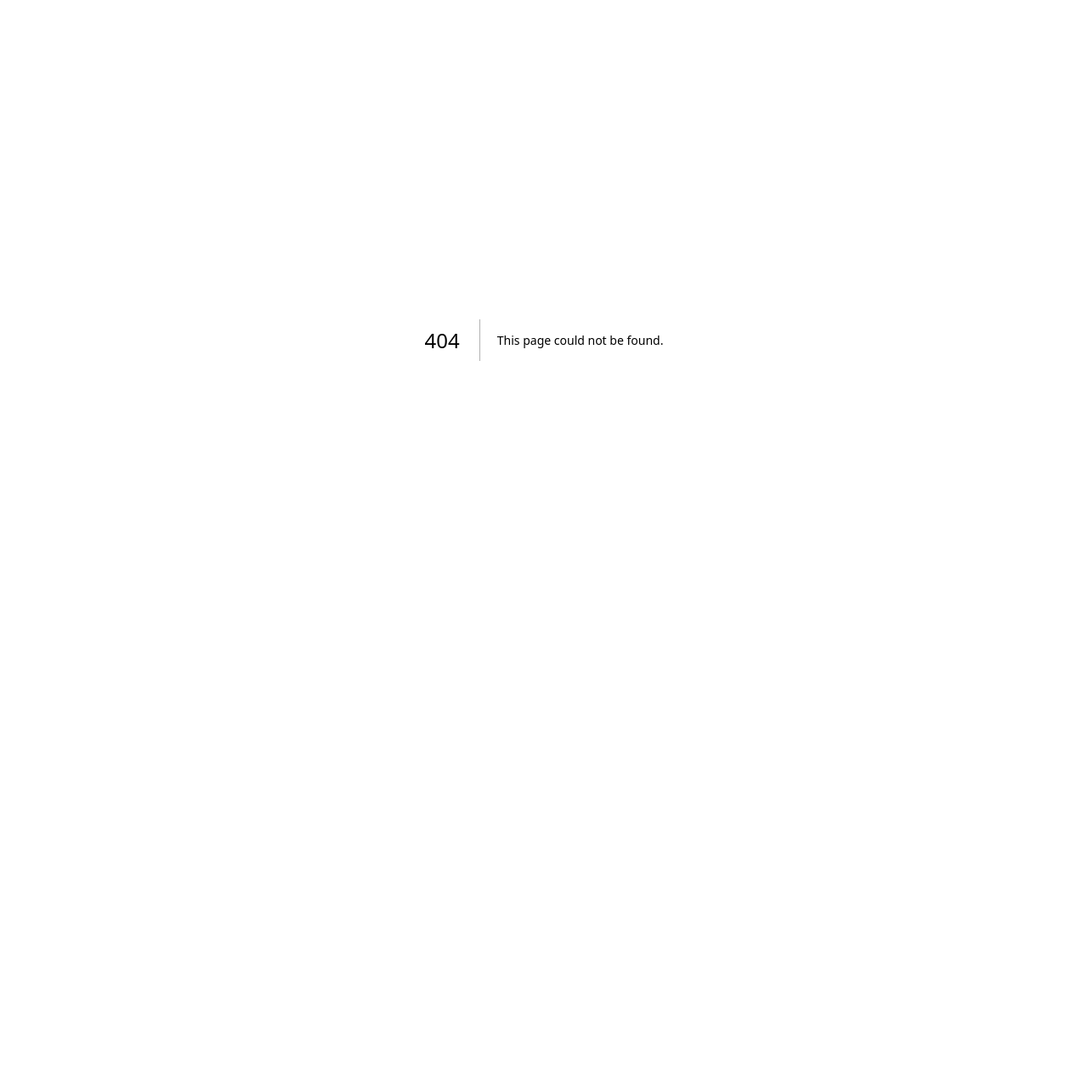
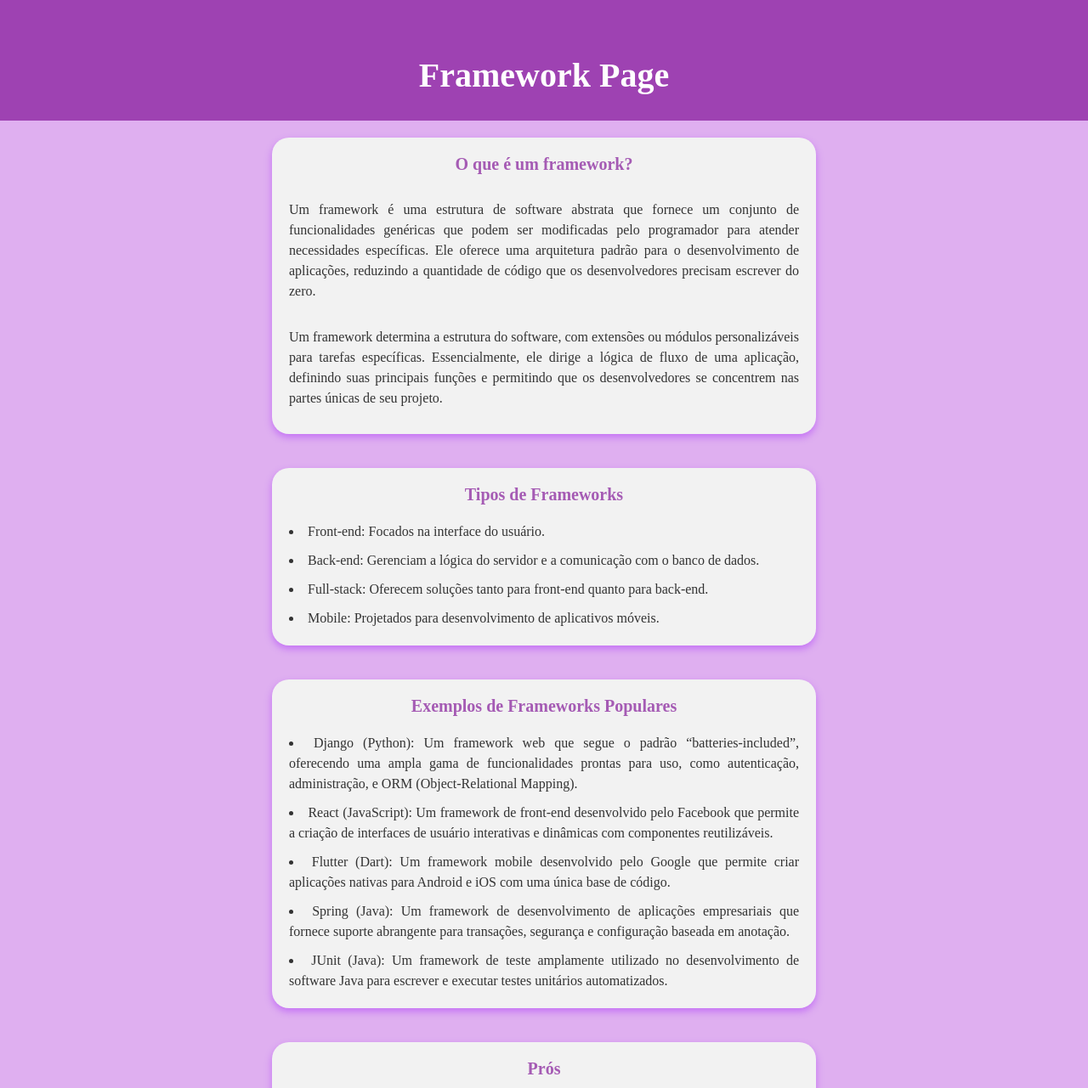
Before and after one commit to annabialeme/aulajs04, a Next.js app: page /Framework in a window 1280 px wide. Before the commit this address had no page. Shown: the top 1281 px of the page at 85% size. Before the commit the page ends 800 px from the top, so only its background shows below. Built offline with nearby package versions, Linux system fonts and the light colour scheme.

Commit message:
feat: estilização.

```diff
--- /dev/null
+++ b/src/app/Framework/Framework.module.css
@@ -0,0 +1,84 @@
+.container {
+    display: flex;
+    flex-direction: column;
+    align-items: center;
+    justify-content: center;
+    width: 100%;
+    background-color: #dfaff0;
+
+}
+.header {
+    width: 100%;
+    display: flex;
+    justify-content: center;
+    align-items: center;
+    background-color: #7b0992a6;
+    padding: 15px;
+}
+
+.header h1 {
+    margin-top: 50px;
+    margin-bottom: 15px;
+    font-size: 40px;
+    text-align: center;
+    font-weight: bold;
+    color: #ffffff;
+}
+
+.card {
+    width: 50%;
+    margin: 20px;
+    padding: 20px;
+  box-shadow: 0 4px 8px rgba(145,0,260,0.349);
+    border-radius: 20px;
+    background-color: #f2f2f2;
+    display: flex;
+    flex-direction: column;
+}
+
+.card h2 {
+    margin-top: 0;
+    font-size: 20px;
+    font-weight: bold;
+    color: #7b0992a6;
+    text-align: center;
+    margin-bottom: 10px;
+}
+
+.card p {
+    margin-bottom: 10px;
+    margin-top: 20px;
+    font-size: 16px;
+    line-height: 1.5;
+    color: #333;
+    text-align: justify;
+    text-justify: inter-word;
+}
+
+.card li {
+    margin-top: 10px;
+    font-size: 16px;
+    line-height: 1.5;
+    color: #333;
+    text-align: justify;
+    text-justify: inter-word;
+}
+
+.card h3 {
+    margin-top: 0;
+    margin-bottom: 10px;
+    font-size: 18px;
+    font-weight: bold;
+    color: #a32bbb6e;
+}
+
+@media (max-width: 768px) {
+    .card {
+        width: 80%;
+    }
+}
+@media (max-width: 480px) {
+    .card {
+        width: 100%;
+    }
+}
--- /dev/null
+++ b/src/app/Framework/page.jsx
@@ -0,0 +1,97 @@
+"use client";
+import React from "react";
+import styles from "./Framework.module.css";
+
+export default function Page() {
+  return (
+    <div className={styles.container}>
+        <div className={styles.header}>
+             <h1>Framework Page</h1>
+        </div>
+
+        <div className={styles.card}>
+                <h2>O que é um framework?</h2>
+                <p>Um framework é uma estrutura de software abstrata que fornece um conjunto de funcionalidades genéricas que podem ser modificadas pelo programador para atender necessidades específicas. Ele oferece uma arquitetura padrão para o desenvolvimento de aplicações, reduzindo a quantidade de código que os desenvolvedores precisam escrever do zero.  </p>
+                <p>Um framework determina a estrutura do software, com extensões ou módulos personalizáveis para tarefas específicas. Essencialmente, ele dirige a lógica de fluxo de uma aplicação, definindo suas principais funções e permitindo que os desenvolvedores se concentrem nas partes únicas de seu projeto.</p>
+          </div>
+
+          <div className={styles.card}>
+                <h2> Tipos de Frameworks</h2>
+                <li>Front-end: Focados na interface do usuário.</li>
+                <li>Back-end: Gerenciam a lógica do servidor e a comunicação com o banco de dados.</li>
+                <li>Full-stack: Oferecem soluções tanto para front-end quanto para back-end.</li>
+                <li>Mobile: Projetados para desenvolvimento de aplicativos móveis.</li>
+                </div>
+
+        <div className={styles.card}>
+                <h2>Exemplos de Frameworks Populares</h2>
+                <li>Django (Python): Um framework web que segue o padrão “batteries-included”, oferecendo uma ampla gama de funcionalidades prontas para uso, como autenticação, administração, e ORM (Object-Relational Mapping).</li>
+                <li>React (JavaScript): Um framework de front-end desenvolvido pelo Facebook que permite a criação de interfaces de usuário interativas e dinâmicas com componentes reutilizáveis.</li>
+                <li>Flutter (Dart): Um framework mobile desenvolvido pelo Google que permite criar aplicações nativas para Android e iOS com uma única base de código.</li>
+                <li>Spring (Java): Um framework de desenvolvimento de aplicações empresariais que fornece suporte abrangente para transações, segurança e configuração baseada em anotação.</li>
+                <li>JUnit (Java): Um framework de teste amplamente utilizado no desenvolvimento de software Java para escrever e executar testes unitários automatizados.</li>
+          </div>
+
+          <div className={styles.card}>
+                <h2>Prós</h2>
+                <h3>Desenvolvimento mais rápido:</h3>
+                <p>Frameworks fornecem estruturas e componentes pré-construídos, permitindo que os desenvolvedores criem aplicativos mais rapidamente. </p>
+                <h3>Reutilização de código:</h3>
+                <p>Permitem a reutilização de componentes e bibliotecas, economizando tempo e esforço na escrita de código do zero. </p>
+                <h3>Manutenção facilitada:</h3>
+                <p>A estrutura e o código padronizado tornam a manutenção e a atualização de aplicações mais simples. </p>
+                <h3>Segurança:</h3>
+                <p>Muitos frameworks incluem recursos de segurança integrados, como proteção contra ataques comuns, reduzindo a necessidade de implementar essas funcionalidades manualmente. </p>
+                <h3>Comunidade ativa:</h3>
+                <p>Frameworks populares contam com comunidades ativas de desenvolvedores que fornecem suporte, documentação e recursos úteis. </p>
+                <h3>Escalabilidade:</h3>
+                <p>Muitos frameworks são projetados para facilitar a escalabilidade de aplicações, permitindo que lidem com grandes volumes de dados e tráfego. </p>
+          </div>
+
+          <div className={styles.card}>
+            <h2>Contras:</h2>
+            <h3>Curva de aprendizado:</h3>
+            <p>Pode ser necessário tempo e esforço para aprender a usar um framework de forma eficaz, especialmente se for um framework complexo. </p>
+            <h3>Rigidez:</h3>
+            <p>A estrutura rígida de um framework pode limitar a flexibilidade e dificultar a adaptação a requisitos específicos do projeto. </p>
+            <h3>Sobrecarga:</h3>
+            <p>Frameworks podem adicionar complexidade e tamanho desnecessário a projetos simples, tornando-os mais difíceis de gerenciar. </p>
+            <h3>Personalização limitada:</h3>
+            <p>Alguns frameworks podem limitar a personalização visual, especialmente se você precisar de um design altamente personalizado. </p>
+            <h3>Dependência:</h3>
+            <p>Usar um framework significa depender da sua estrutura e ecossistema, o que pode criar dependência de terceiros e dificultar a migração para outra tecnologia</p>
+            <h3>Desempenho:</h3>
+            <p>Em alguns casos, frameworks podem introduzir um overhead de desempenho, especialmente em projetos que exigem alta performance. </p>
+          </div>
+
+          <div className={styles.card}>
+            <h2>Funcionalidades principais dos frameworks:</h2>
+          <h3>Estrutura:</h3>
+          <p>Os frameworks oferecem uma estrutura básica para a aplicação, incluindo diretórios, arquivos e convenções de código.  </p>
+          <h3>Reutilização de código:</h3>
+          <p>Permitem o uso de componentes e funcionalidades pré-definidas, evitando a necessidade de escrever código repetitivo. </p>
+          <h3>Padrões de projeto:</h3>
+          <p>Muitos frameworks promovem o uso de padrões de projeto (como MVC - Model-View-Controller) que ajudam a organizar o código e torná-lo mais fácil de manter. </p>
+          <h3>Segurança:</h3>
+          <p>Alguns frameworks oferecem recursos de segurança embutidos, como proteção contra ataques comuns, como injeção de SQL e cross-site scripting (XSS). </p>
+          <h3>Gerenciamento de dados:</h3>
+          <p>Facilitam a interação com bancos de dados, oferecendo mecanismos para mapeamento objeto-relacional (ORM). </p>
+          <h3>Roteamento:</h3>
+          <p>Permitem a definição de rotas para lidar com diferentes URLs e requisições HTTP. </p>
+          <h3>Testabilidade:</h3>
+          <p>Alguns frameworks facilitam a criação de testes automatizados para garantir a qualidade do código. </p>
+          </div>
+
+
+          <div className={styles.card}>
+            <h2>Oportunidades de mercado:</h2>
+            <h3>Desenvolvedores:</h3>
+            <p>Profissionais com conhecimento em frameworks populares são altamente requisitados. </p>
+            <h3>Empresas:</h3>
+            <p>Frameworks facilitam o desenvolvimento de produtos e serviços, impulsionando o crescimento das empresas. </p>
+            <h3>Startups:</h3>
+            <p>Frameworks podem ajudar startups a lançar produtos mais rapidamente e otimizar recursos.</p>
+        </div>
+    </div>
+  );
+}
```
